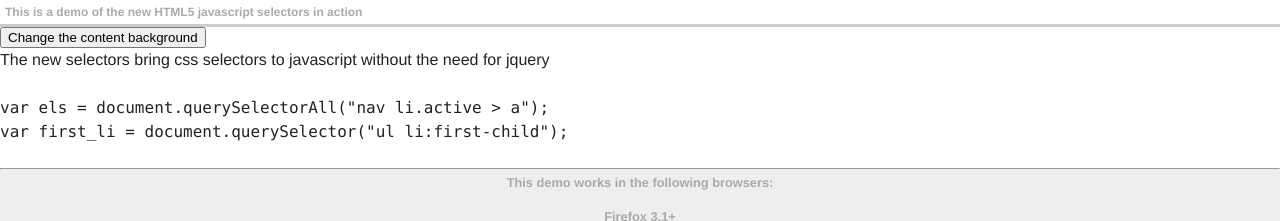
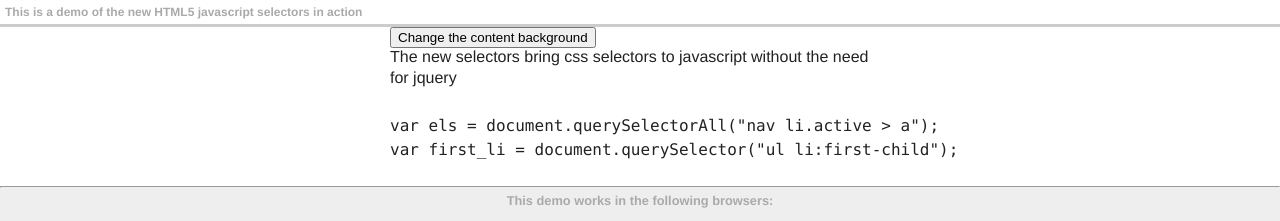
Before and after one commit to sydlawrence/HTML5-newSelectors, a plain HTML site: page index.html in a window 1280 px wide. Shown: the top 221 px of the page. Drawn offline with Linux system fonts and the light colour scheme.

Commit message:
modified layout

```diff
--- a/index.html
+++ b/index.html
@@ -26,7 +26,7 @@
 <body>
 	<header>This is a demo of the new HTML5 javascript selectors in action</header>
 
-
+	<article>
 
 		<button class="btn">Change the content background</button>
 
@@ -37,6 +37,8 @@
 var first_li = document.querySelector("ul li:first-child");</pre>
 			</code>
 		</div>
+
+	</article>
 
 	<hr/>
 
--- a/vendor/js-html5.css
+++ b/vendor/js-html5.css
@@ -54,3 +54,9 @@ footer {
 footer li {
 	list-style: none;
 }
+
+article {
+	width:500px;
+	margin-bottom: 10px;
+	margin: 0 auto;
+}
```
Lines whose indentation alone changed are shown as unchanged.
